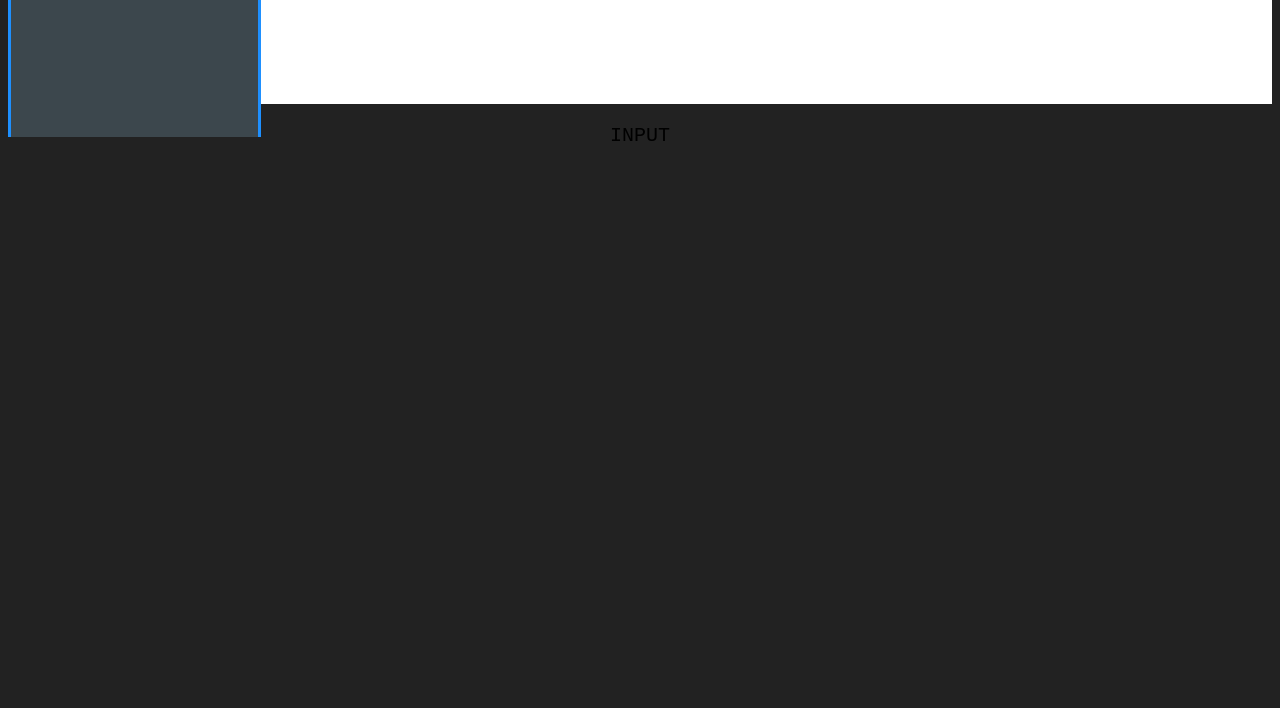
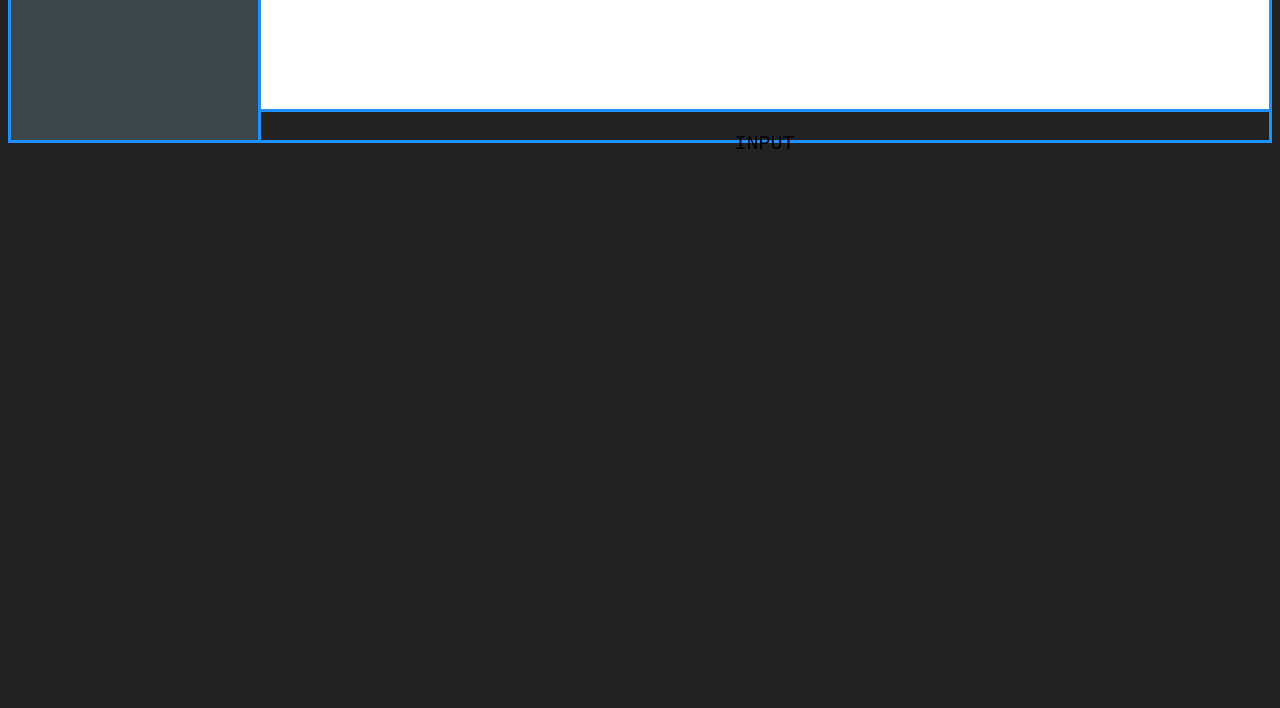
Before and after one commit to ArkhamCookie/deno-examples, a plain HTML site: page src/chat/public/index.html in a window 1280 px wide. Shown: the part 92-800 px from the top of the page. Drawn offline with Linux system fonts and the light colour scheme.

Commit message:
border done

```diff
--- a/src/chat/public/index.html
+++ b/src/chat/public/index.html
@@ -33,10 +33,15 @@
 		</div>
 	</div>
 
-	<div class="userlist">User List</div>
+	<div class="userlist">
+		<h2>User List</h2>
+	</div>
 
-	<div class="input">
-		<p>INPUT</p>
+	<div class="message-input">
+		<div class="message-input-left"></div>
+		<div class="message-input-main">
+			<p>INPUT</p>
+		</div>
 	</div>
 
 	<div class="chat">
--- a/src/chat/public/styles.css
+++ b/src/chat/public/styles.css
@@ -29,7 +29,13 @@ body {
 	gap: 0px 0px;
 }
 .userlist { grid-area: 2 / 1 / 4 / 2; }
-.input { grid-area: 3 / 1 / 4 / 4; }
+.message-input {
+	display: grid;
+	/* grid-auto-columns: 1fr; */
+	grid-template-columns: 20% 1fr;
+	gap: 0px 0px;
+	grid-area: 3 / 1 / 4 / 4;
+}
 .chat {  display: grid;
 	grid-template-columns: 15% 1fr 1fr 15%;
 	gap: 0px 0px;
@@ -41,24 +47,41 @@ body {
 .header,
 .corner,
 .userlist {
-	border-color: dodgerblue;
 	background-color: #3c474d;
 }
 
-.header {
+.header,
+.corner,
+.userlist,
+.chat,
+.message-input,
+.message-input-main {
+	border-color: dodgerblue;
+}
+
+.header,
+.corner,
+.chat {
+	border-top-style: solid;
+}
+
+.header,
+.userlist {
+	border-right-style: solid;
+}
+
+.chat {
+	border-right-style: solid;
+}
+
+.message-input {
 	border-right-style: solid;
 	border-bottom-style: solid;
 }
 
-.header,
-.corner {
+.message-input-main {
 	border-top-style: solid;
 }
-
-.userlist {
-	border-right-style: solid;
-}
-
 
 /* Header */
 .header-left {
@@ -81,21 +104,10 @@ body {
 	border-left-style: solid;
 }
 
+/* .corner {
+	border-bottom-style: double;
+} */
 
-/* Chat */
-.chat,
-.input {
-	color: black;
-	font-size: 20px;
-}
-
-.chat {
-	background-color: #fff;
-	padding: 20px 0;
-}
-
-
-/* Menu */
 
 /* Menu Button */
 .userlist-toggle {
@@ -149,3 +161,20 @@ input:checked + .slider:before {
 	-ms-transform: translateX(26px);
 	transform: translateX(26px);
 }
+
+
+/* Message Input */
+
+
+
+/* Chat */
+.chat,
+.message-input {
+	color: black;
+	font-size: 20px;
+}
+
+.chat {
+	background-color: #fff;
+	padding: 20px 0;
+}
```
